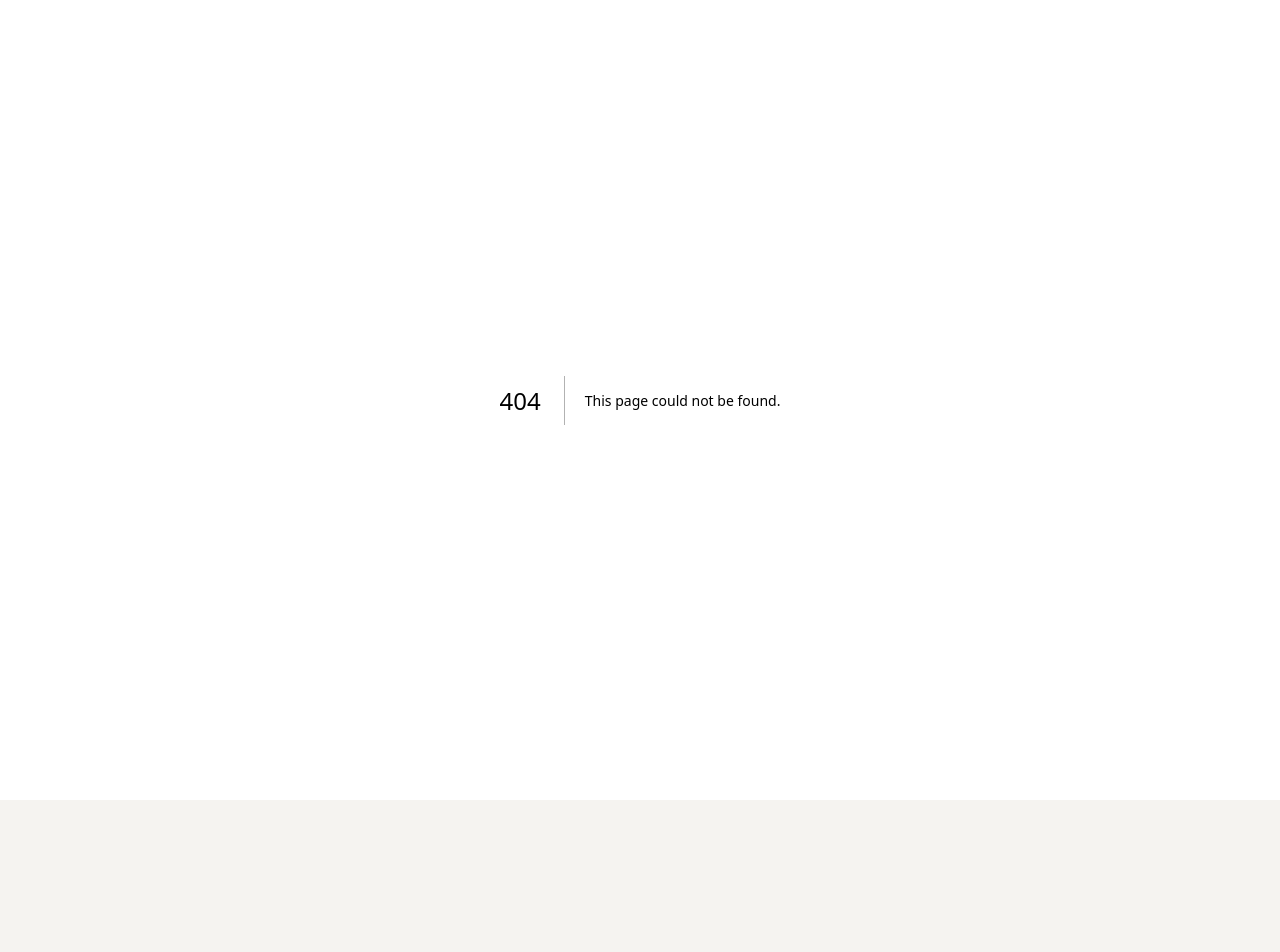
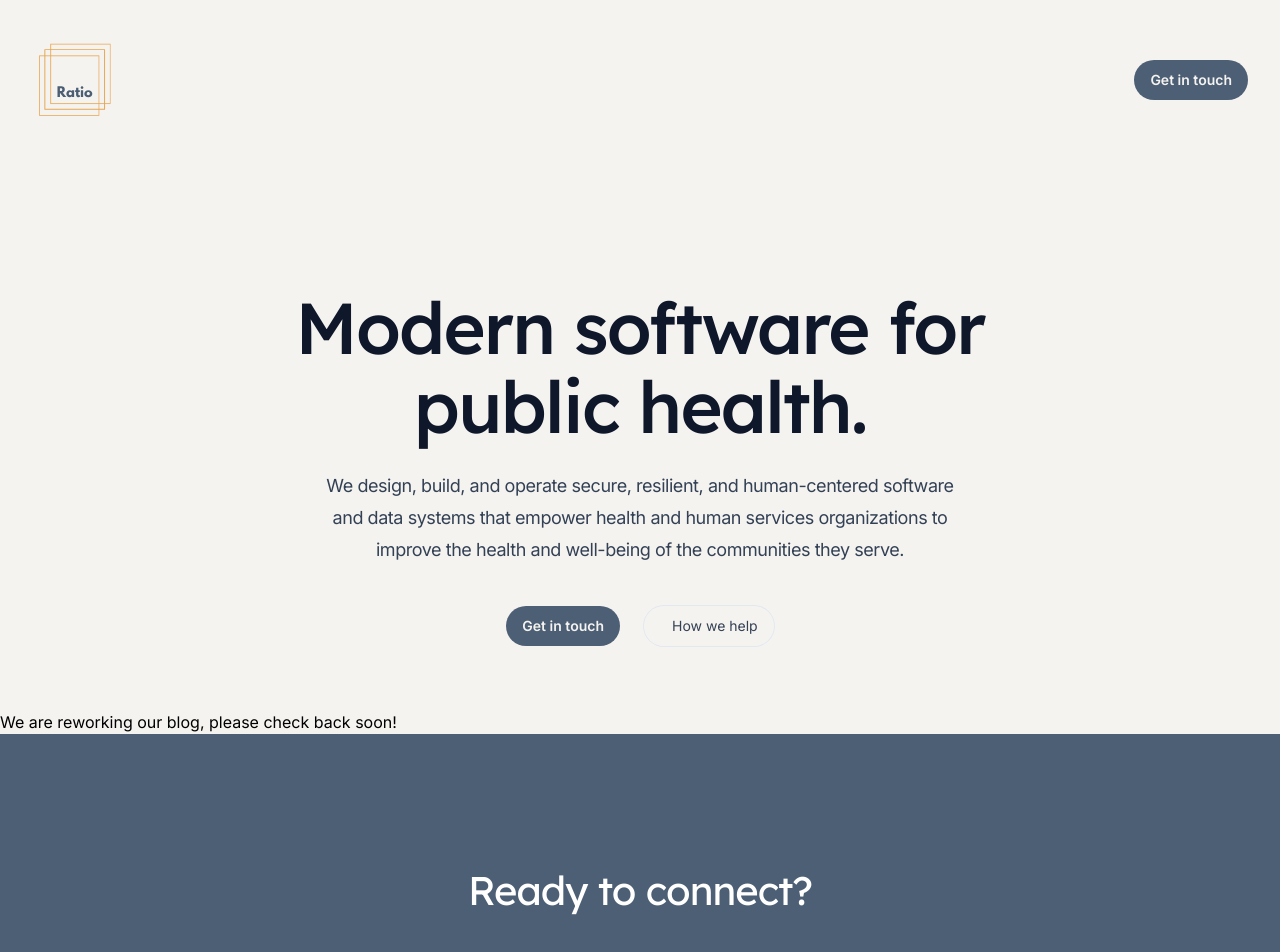
Before and after one commit to RatioPBC/ratiopbc.github.io, a Next.js app: page /blog in a window 1280 px wide. Before the commit this address had no page. Shown: the top 952 px of the page. Before the commit the page ends 800 px from the top, so only its background shows below. Built offline with nearby package versions, Linux system fonts and the light colour scheme.

Commit message:
Add stub blog page

```diff
--- /dev/null
+++ b/src/pages/blog.jsx
@@ -0,0 +1,32 @@
+import Head from "next/head";
+
+import { CallToAction } from "@/components/CallToAction";
+import { Footer } from "@/components/Footer";
+import { Header } from "@/components/Header";
+import { Hero } from "@/components/Hero";
+
+export default function Home() {
+  return (
+    <>
+      <Head>
+        <title>
+          Ratio PBC - Software and data consultancy supporting health and human
+          services organizations.
+        </title>
+        <meta
+          name="description"
+          content="We design, build, and operate mission critical software and data systems for health and human services organizations."
+        />
+      </Head>
+      <Header />
+      <main>
+        <Hero />
+        <p>
+          We are reworking our blog, please check back soon!
+        </p>
+        <CallToAction />
+      </main>
+      <Footer />
+    </>
+  );
+}
```
